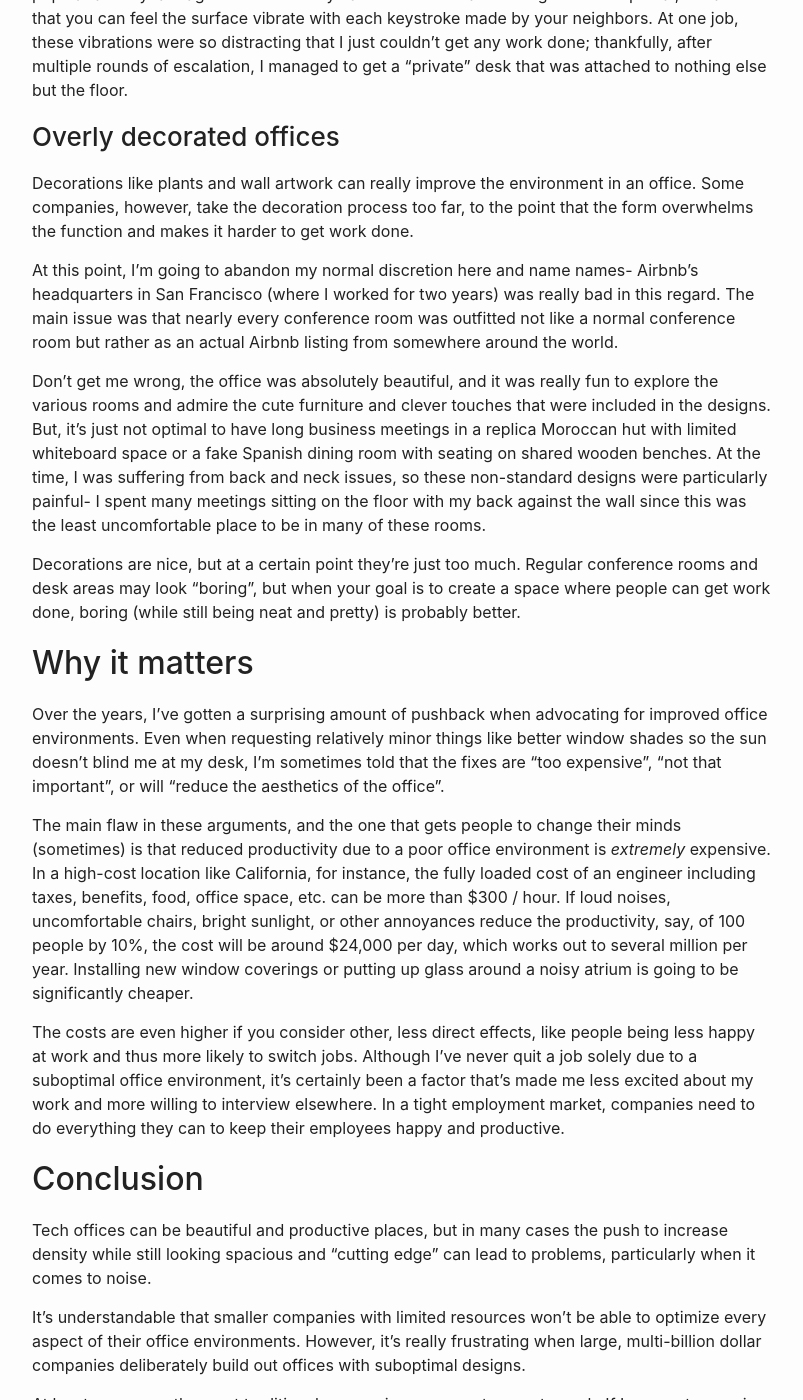
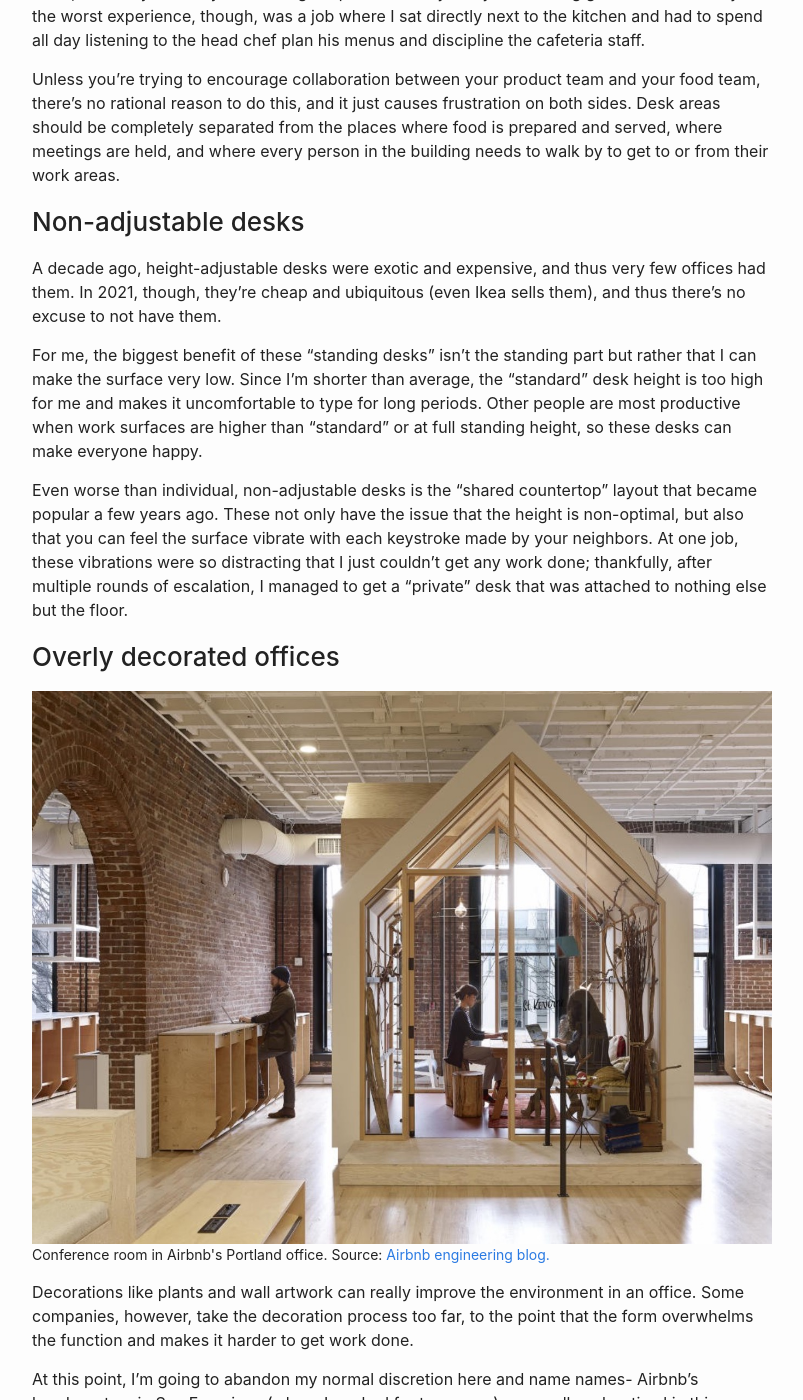
Before and after one commit to yolken/yolken-blog, a Jekyll site: the page built from site/_posts/2021-05-03-non-optimal-tech-offices.md, in a window 1280 px wide and 1400 px high, scrolled down 1712 px. Shown: the whole window, without its empty margins (238-1041 px from the left). Built offline with Jekyll 4.4.1, drawn with Linux system fonts in a browser that asks for light colours; some of the changed text lies outside the part shown.

Commit message:
Keep iterating on offices post

```diff
--- a/site/_posts/2021-05-03-non-optimal-tech-offices.md
+++ b/site/_posts/2021-05-03-non-optimal-tech-offices.md
@@ -25,6 +25,8 @@ In this post, I want to call these features out and describe how they can be fix
 ## Non-optimal office features
 
 ### Open offices
+
+<img src="/assets/open_office.jpg" alt="Open office"/>
 
 Let's start with the giant elephant in the room- the trend of throwing hundreds of desks
 in a giant, open space, with no visual or auditory blockers between people. Companies
@@ -84,14 +86,19 @@ but the floor.
 
 ### Overly decorated offices
 
+<figure>
+  <img src="/assets/airbnb_office.jpg" alt="Airbnb office"/>
+  <figcaption>Conference room in Airbnb's Portland office. Source: <a href="https://medium.com/airbnb-engineering/airbnb-product-and-engineering-teams-now-landing-in-portland-3a0bf4bf58fe">Airbnb engineering blog.</a></figcaption>
+</figure>
+
 Decorations like plants and wall artwork can really improve the environment in an office.
 Some companies, however, take the decoration process too far, to the point that the form
 overwhelms the function and makes it harder to get work done.
 
 At this point, I'm going to abandon my normal discretion here and name names- Airbnb's headquarters
-in San Francisco (where I worked for two years) was really bad in this regard. The main issue was
-that nearly every conference room was outfitted not like a normal conference room but rather as an
-actual Airbnb listing from somewhere around the world.
+in San Francisco (where I worked for two years) was really suboptimal in this regard. The main issue
+was that nearly every conference room was outfitted not like a normal conference room but rather as
+an actual Airbnb listing from somewhere around the world.
 
 Don't get me wrong, the office was absolutely beautiful, and it was really fun to explore the
 various rooms and admire the cute furniture and clever touches that were included in the designs.
```
Also changed, not shown: site/assets/open_office.jpg (added).
